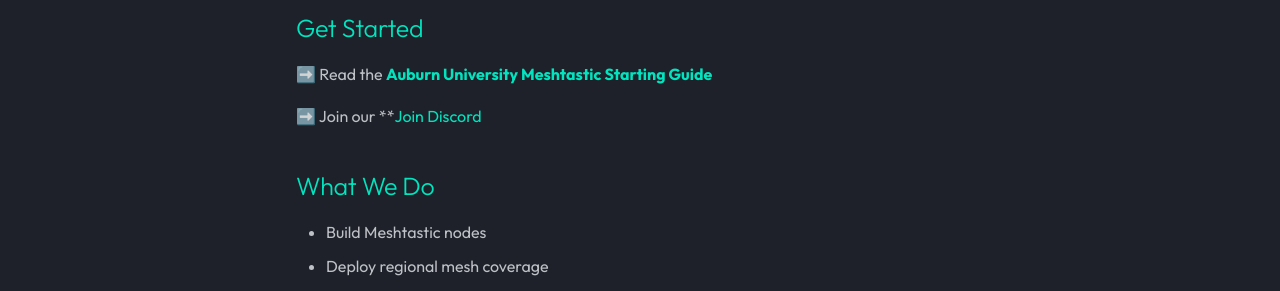
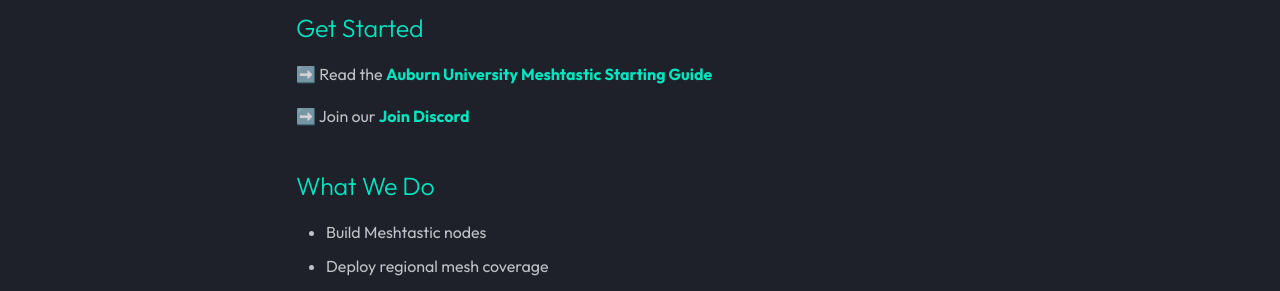
Before and after one commit to andrewsuggs465/AU-Meshtastic, an MkDocs documentation site: the page built from docs/index.md, in a window 1280 px wide and 1005 px high. Shown: the part 424-715 px from the top of the window. Built offline with MkDocs 1.6.1 and Material for MkDocs 9.7.7, drawn with Linux system fonts in a browser that asks for light colours; comment, search, counter and statistics services are not loaded.

```diff
--- a/docs/index.md
+++ b/docs/index.md
@@ -10,7 +10,7 @@ Welcome to Auburn University's Meshtastic community. Our main goal is to promote
 
 ➡️ Read the **[Auburn University Meshtastic Starting Guide](starting-guide.md)**
 
-➡️ Join our **[Join Discord](https://discord.com/api/guilds/1453918513797271687/widget.json)
+➡️ Join our **[Join Discord](https://discord.com/api/guilds/1453918513797271687/widget.json)**
 
 ## What We Do
 
```
Also changed, not shown: docs/boards.md (+2 -2 lines).
